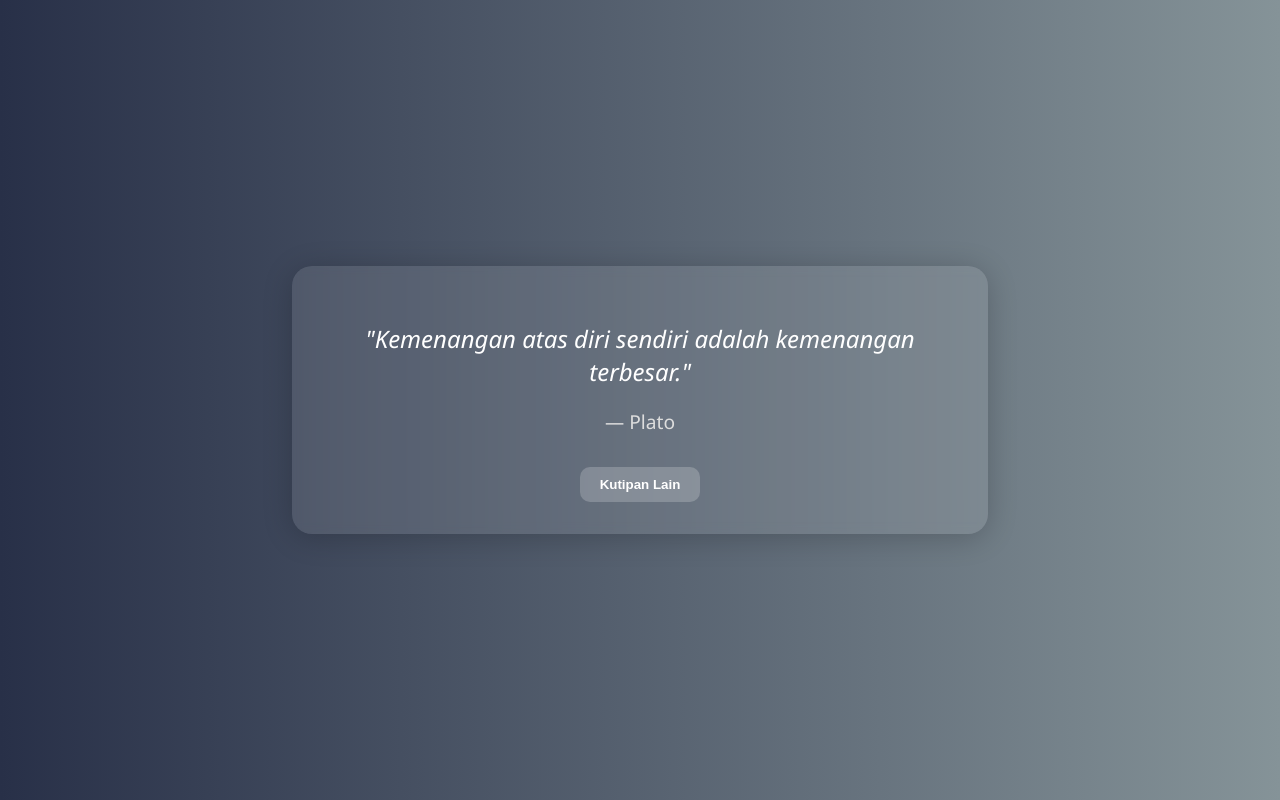
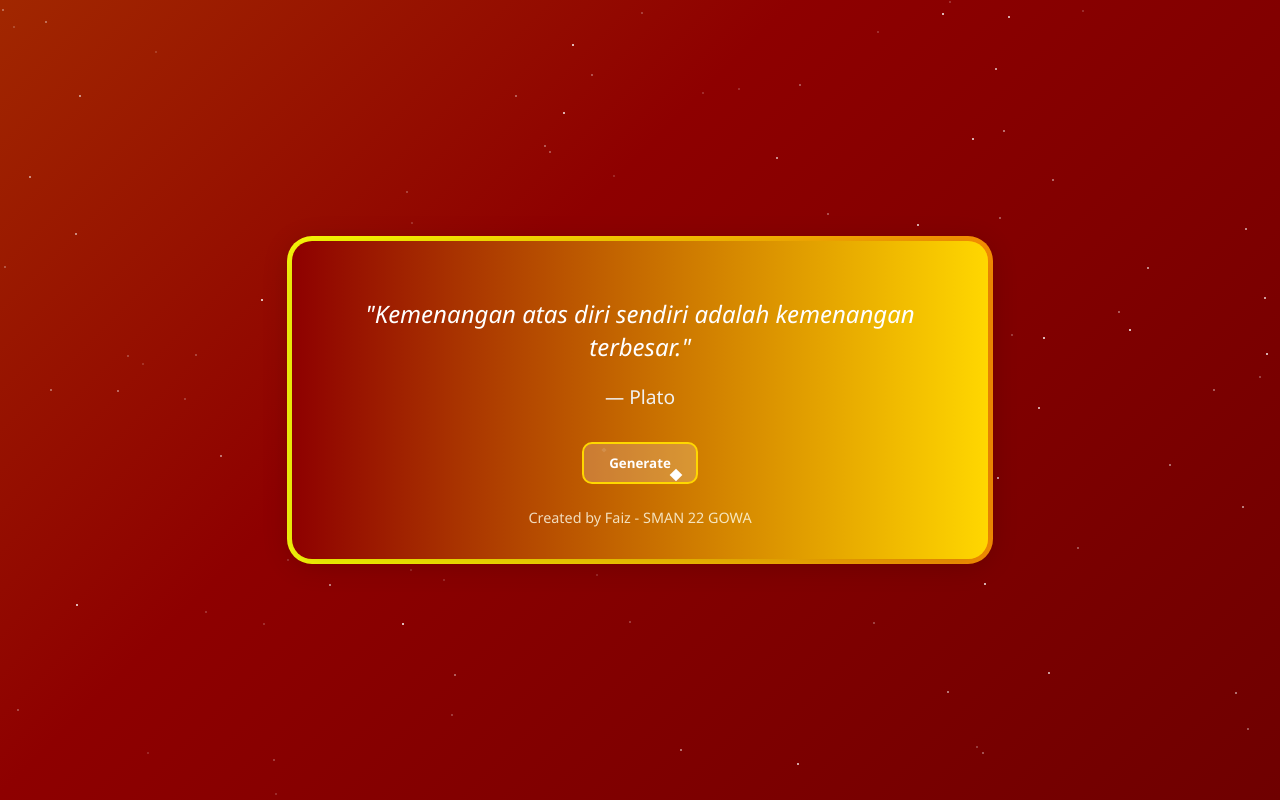
Before and after one commit to faiz4448/quote-heroes, a website: page public/index.html in a window 1280 px wide. Drawn offline with Linux system fonts and the light colour scheme.

Commit message:
Initial commit with glowing hero quote feature

```diff
--- a/public/index.html
+++ b/public/index.html
@@ -7,14 +7,36 @@
   <link rel="stylesheet" href="style.css">
 </head>
 <body>
+  <!-- Latar partikel bintang -->
+  <div class="stars" id="stars-container"></div>
+
   <div class="container">
-    <div class="quote-box">
-      <p class="quote" id="quote">Loading quote...</p>
-      <p class="author" id="author">—</p>
-      <button class="button" onclick="generateQuote()">Kutipan Lain</button>
+    <div class="quote-border">
+      <div class="quote-box">
+        <p class="quote" id="quote">Loading quote...</p>
+        <p class="author" id="author">—</p>
+        <button class="button" onclick="generateQuote()">Generate</button>
+        <div class="creator">Created by Faiz - SMAN 22 GOWA</div>
+      </div>
     </div>
   </div>
 
+  <!-- Script utama -->
   <script src="script.js"></script>
+
+  <!-- Script efek bintang -->
+  <script>
+    const starsContainer = document.getElementById("stars-container");
+
+    // Bintang berkedip
+    for (let i = 0; i < 100; i++) {
+      const star = document.createElement("div");
+      star.className = "star";
+      star.style.top = Math.random() * 100 + "vh";
+      star.style.left = Math.random() * 100 + "vw";
+      star.style.animationDelay = Math.random() * 3 + "s";
+      starsContainer.appendChild(star);
+    }
+  </script>
 </body>
 </html>
--- a/public/script.js
+++ b/public/script.js
@@ -45,9 +45,25 @@ const quotes = [
   const randomIndex = Math.floor(Math.random() * quotes.length);
   const quote = quotes[randomIndex];
 
-    document.getElementById("quote").innerText = `"${quote.text}"`;
-    document.getElementById("author").innerText = `— ${quote.author}`;
+  const quoteEl = document.getElementById("quote");
+  const authorEl = document.getElementById("author");
+  const boxEl = document.querySelector(".quote-box");
+
+  // Tambah efek animasi keluar
+  quoteEl.classList.add("fade-out");
+  authorEl.classList.add("fade-out");
+  boxEl.classList.add("animate");
+
+  setTimeout(() => {
+    quoteEl.innerText = `"${quote.text}"`;
+    authorEl.innerText = `— ${quote.author}`;
+
+    // Hapus efek untuk animasi masuk
+    quoteEl.classList.remove("fade-out");
+    authorEl.classList.remove("fade-out");
+    boxEl.classList.remove("animate");
+  }, 500); // durasi sesuai transisi CSS
 }
 
-  // Generate saat pertama kali load
+// Tampilkan kutipan pertama saat halaman load
 window.onload = generateQuote;
--- a/public/style.css
+++ b/public/style.css
@@ -1,50 +1,233 @@
+/* Latar belakang partikel bintang */
+.stars {
+  position: fixed;
+  top: 0;
+  left: 0;
+  width: 100%;
+  height: 100%;
+  overflow: hidden;
+  z-index: 0;
+}
+
+/* Bintang kecil yang berkedip */
+.star {
+  position: absolute;
+  width: 2px;
+  height: 2px;
+  background: white;
+  border-radius: 50%;
+  opacity: 0.8;
+  animation: twinkle 2s infinite ease-in-out alternate;
+}
+
+@keyframes twinkle {
+  from { opacity: 0.2; }
+  to { opacity: 1; }
+}
+
+/* Body dengan gradasi animasi */
 body {
   margin: 0;
   font-family: 'Segoe UI', Tahoma, Geneva, Verdana, sans-serif;
-    background: linear-gradient(to right, #283048, #859398);
+  background: linear-gradient(-45deg, #4b0000, #8e0000, #d18800, #ffd700);
+  background-size: 400% 400%;
+  animation: gradientMove 15s ease infinite;
   color: white;
   display: flex;
   justify-content: center;
   align-items: center;
   height: 100vh;
+
 }
 
+/* Container utama */
 .container {
   text-align: center;
+  z-index: 1;
+  position: relative;
 }
 
+/* Box kutipan */
 .quote-box {
-    background: rgba(255, 255, 255, 0.1);
+  background: linear-gradient(to right, #8e0000, #ffd700); /* merah ke emas */
   padding: 2rem 3rem;
   border-radius: 20px;
-    box-shadow: 0 4px 30px rgba(0,0,0,0.2);
+  box-shadow: 0 4px 30px rgba(0, 0, 0, 0.2);
   backdrop-filter: blur(5px);
   max-width: 600px;
+  position: relative;
+  color: white;
+  transition: transform 0.4s ease, opacity 0.4s ease;
+  z-index: 1;
 }
 
+.quote-box.animate {
+  transform: scale(0.95);
+  opacity: 0.8;
+}
+
+/* Teks kutipan */
 .quote {
   font-size: 1.5rem;
   font-style: italic;
   margin-bottom: 1rem;
+  opacity: 1;
+  transition: opacity 0.5s ease;
 }
 
 .author {
   font-size: 1.2rem;
   margin-bottom: 2rem;
-    color: #ddd;
+  color: #f1f1f1;
+  opacity: 1;
+  transition: opacity 0.5s ease;
 }
 
+.fade-out {
+  opacity: 0;
+}
+
+/* Tombol dengan efek sparkle */
 .button {
+  color: white;
   background-color: #ffffff33;
-    padding: 10px 20px;
+  padding: 10px 25px;
   border-radius: 10px;
-    color: white;
   font-weight: bold;
-    border: none;
+  border: 2px solid #ffd700;
   cursor: pointer;
-    transition: background-color 0.3s ease;
+  position: relative;
+  overflow: hidden;
+  font-family: 'Segoe UI', Tahoma, Geneva, Verdana, sans-serif;
+  transition: background-color 0.3s ease, transform 0.3s ease, box-shadow 0.3s ease;
+  z-index: 1;
 }
 
 .button:hover {
-    background-color: #ffffff55;
+  background-color: #ffd70033;
+  transform: scale(1.05);
+  box-shadow: 0 0 15px #ffd700;
 }
+
+/* Sparkle stars on button */
+.button::before,
+.button::after {
+  content: '';
+  position: absolute;
+  width: 6px;
+  height: 6px;
+  background: white;
+  transform: rotate(45deg);
+  opacity: 0;
+  animation: sparkle 1s infinite;
+}
+
+.button::before {
+  top: 10%;
+  left: 15%;
+  animation-delay: 0.2s;
+}
+
+.button::after {
+  bottom: 10%;
+  right: 15%;
+  animation-delay: 0.5s;
+}
+
+.button:hover::before,
+.button:hover::after {
+  opacity: 1;
+}
+
+@keyframes sparkle {
+  0%, 100% {
+    transform: scale(0.5) rotate(45deg);
+    opacity: 0;
+  }
+  50% {
+    transform: scale(1.5) rotate(45deg);
+    opacity: 1;
+  }
+}
+
+/* Keterangan pembuat */
+.creator {
+  margin-top: 1.5rem;
+  font-size: 0.9rem;
+  color: #ffe;
+  opacity: 0.8;
+}
+
+/* Animasi gradasi background */
+@keyframes gradientMove {
+  0% {
+    background-position: 0% 50%;
+  }
+  50% {
+    background-position: 100% 50%;
+  }
+  100% {
+    background-position: 0% 50%;
+  }
+} /* Border animasi di sekitar quote-box */
+.quote-border {
+  position: relative;
+  display: inline-block;
+  padding: 5px;
+  border-radius: 25px;
+  background: linear-gradient(270deg, rgb(255, 0, 0), rgb(252, 95, 4), yellow, rgb(224, 221, 177), rgb(221, 248, 66), rgb(252, 145, 23), red);
+  background-size: 800% 800%;
+  animation: borderAnimation 8s linear infinite;
+  z-index: 1;
+
+}
+@keyframes borderAnimation {
+  0% {
+    background-position: 0% 50%;
+  }
+  50% {
+    background-position: 100% 50%;
+  }
+  100% {
+    background-position: 0% 50%;
+  }
+}
+/* Efek glow saat elemen di-hover */
+.author {
+  font-size: 1.2rem;
+  margin-bottom: 2rem;
+  color: #f1f1f1;
+  opacity: 1;
+  transition: opacity 0.5s ease, text-shadow 0.3s ease; /* Menambahkan transisi untuk efek glow */
+  cursor: pointer; /* Memberikan indikasi elemen dapat disentuh atau di-hover */
+}
+
+/* Efek glow saat hover */
+.author:hover {
+  text-shadow: 0 0 5px #ffd700, 0 0 10px #ffd700, 0 0 15px #ffd700, 0 0 20px #ffd700;
+  color: #ffd700; /* Mengubah warna teks saat hover */
+}
+/* Keterangan pembuat */
+.creator {
+  margin-top: 1.5rem;
+  font-size: 0.9rem;
+  color: #ffe;
+  opacity: 0.8;
+  transition: opacity 0.5s ease, text-shadow 0.3s ease; /* Menambahkan transisi untuk efek glow */
+  cursor: pointer; /* Memberikan indikasi elemen dapat disentuh atau di-hover */
+}
+
+/* Efek glow saat hover (sentuh) */
+.creator:hover {
+  text-shadow: 0 0 5px #ffd700, 0 0 10px #ffd700, 0 0 15px #ffd700, 0 0 20px #ffd700;
+  color: #ffd700; /* Mengubah warna teks saat hover */
+}
+.glow {
+  color: #ffd700;
+  text-shadow:
+    0 0 5px #ffd700,
+    0 0 10px #ffd700,
+    0 0 15px #ffd700,
+    0 0 20px #ffae00;
+  font-weight: bold;
+}
```
Lines whose indentation alone changed are shown as unchanged.
